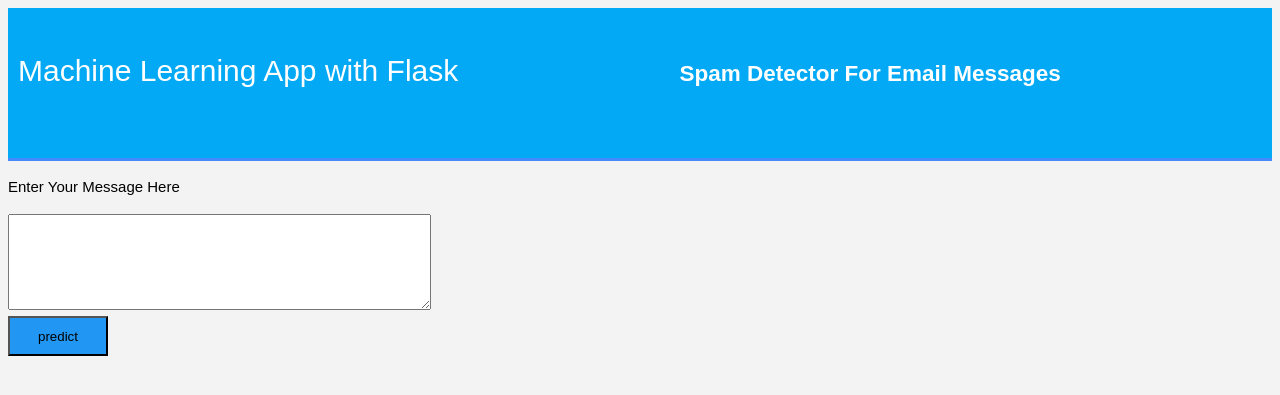
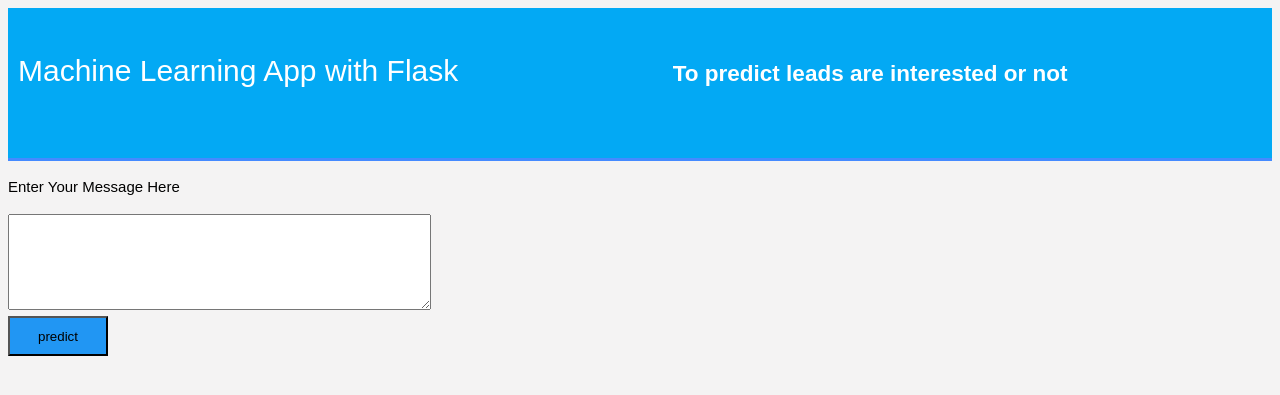
Before and after one commit to Praveen-450/nlp-task1, a Flask app: template templates/home.html in a window 1280 px wide. Shown: the top 395 px of the page. Run offline with Flask 2, Linux system fonts and the light colour scheme; the template is opened without the code that fills it, so the values that code supplies are empty; parts of the project's set-up code (start-up, migrations or seed data) failed here and were passed over.

Commit message:
Update home.html

```diff
--- a/templates/home.html
+++ b/templates/home.html
@@ -12,7 +12,7 @@
 		<div id="brandname">
 			Machine Learning App with Flask
 		</div>
-		<h2>Spam Detector For Email Messages</h2>
+		<h2>To predict leads are interested or not</h2>
 
 	</div>
 	</header>
```
